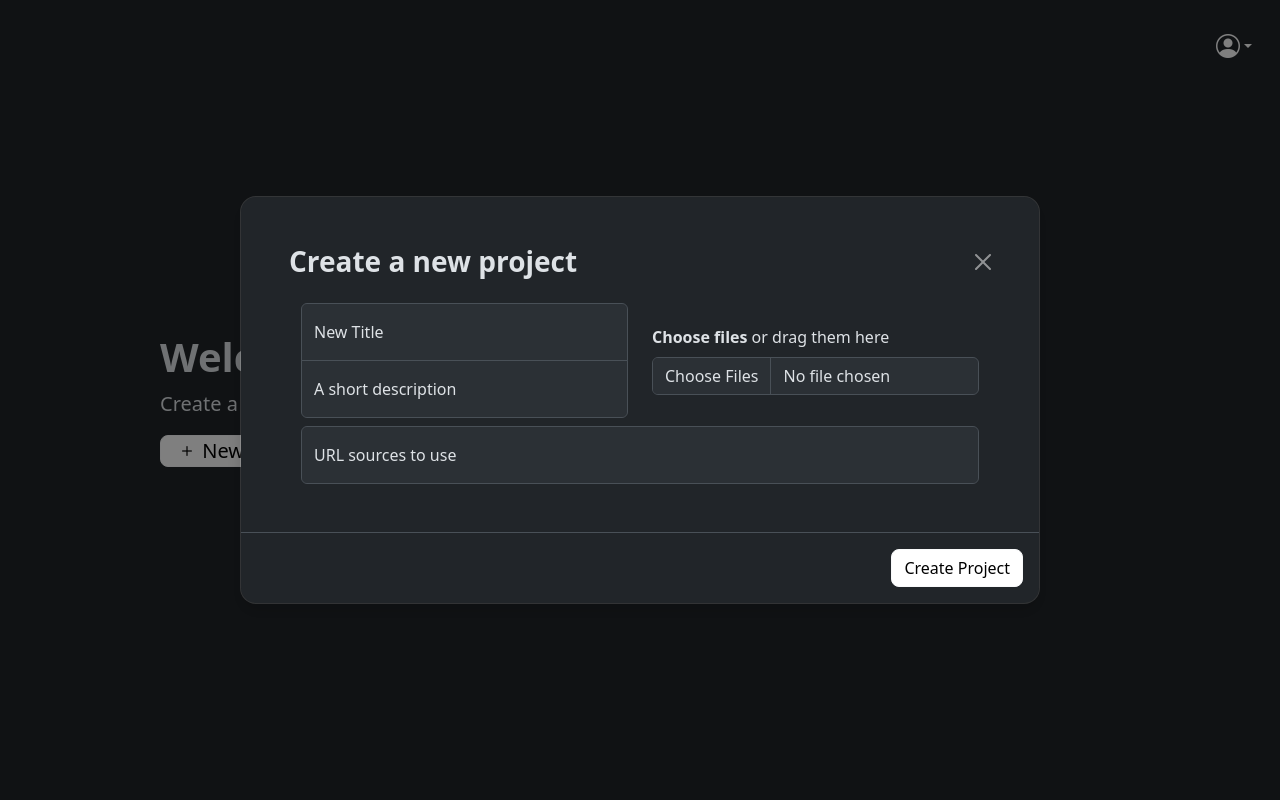
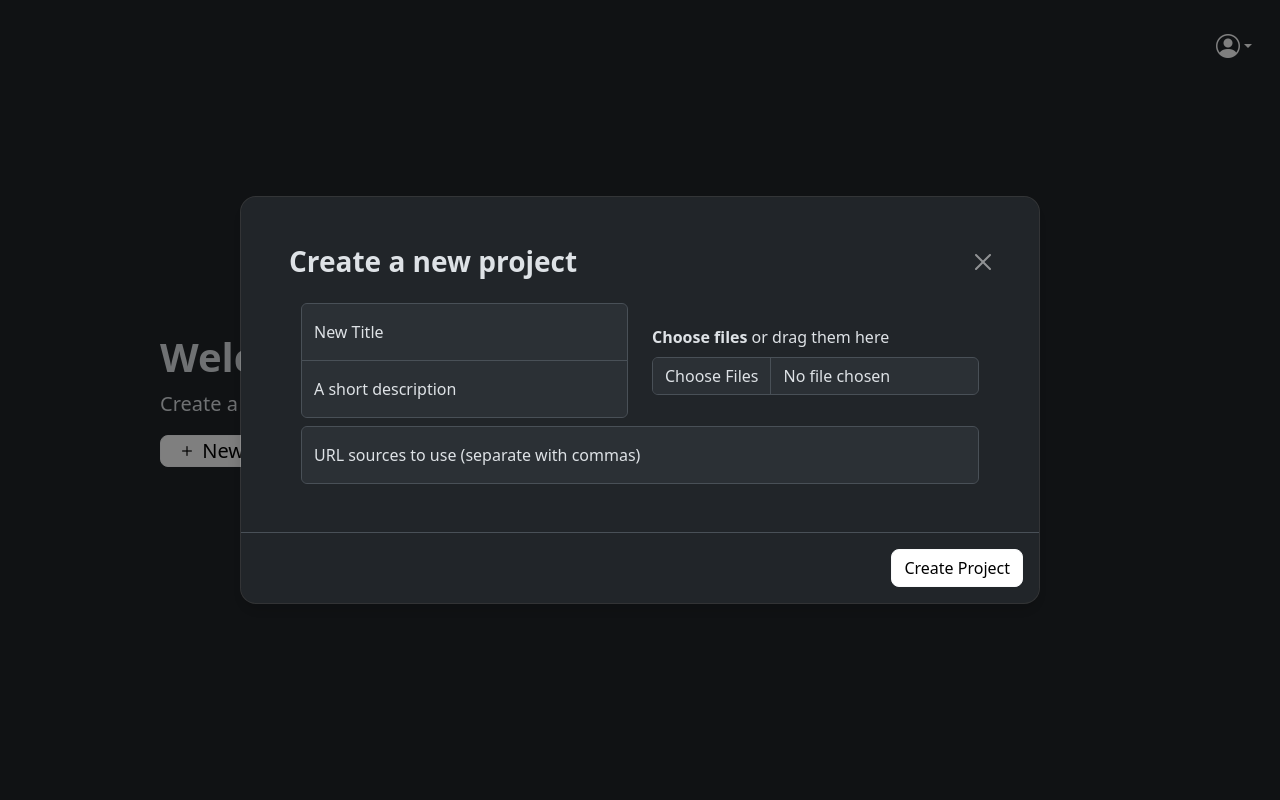
Before and after one commit to ultrabook-org/ultrabook, a Django app: page /home/ in a window 1280 px wide, after a click on "New Project". Run offline with Django 5.2, Linux system fonts and the light colour scheme; the visitor is signed in with stand-in values (Sample User, id 1); data that the repository does not hold is empty.

Commit message:
Improved modals

```diff
--- a/ultrabook_app/templates/ultrabook_app/home.html
+++ b/ultrabook_app/templates/ultrabook_app/home.html
@@ -87,8 +87,8 @@
                                     </div>
                                     <div class="row pt-2">
                                         <div class="form-floating">
-                                            <input type="text" name="urls" class="form-control bg-body-tertiary" id="floatingUrls" placeholder="URL sources to use">
-                                            <label for="floatingUrls" class="ps-4">URL sources to use</label>
+                                            <input type="text" name="urls" class="form-control bg-body-tertiary" id="floatingUrls" placeholder="URL sources to use (separate with commas)">
+                                            <label for="floatingUrls" class="ps-4">URL sources to use (separate with commas)</label>
                                             <div id="chipsContainer"></div>
                                         </div>
                                     </div>
--- a/ultrabook_app/templates/ultrabook_app/project.html
+++ b/ultrabook_app/templates/ultrabook_app/project.html
@@ -72,7 +72,7 @@
                     <div class="modal-dialog modal-dialog-centered modal-lg">
                         <div class="modal-content rounded-4 shadow">
                             <div class="modal-header p-5 pb-4 border-bottom-0">
-                                <h1 class="fw-bold mb-0 fs-2">Upload more sources</h1>
+                                <h1 class="fw-semibold mb-0 fs-3">Upload more sources</h1>
                                 <button class="btn-close" type="button" data-bs-dismiss="modal" aria-label="close"></button>
                             </div>
                             <form action="{% url 'home:upload-file' %}" method="post" enctype="multipart/form-data" id="fileForm">
```
